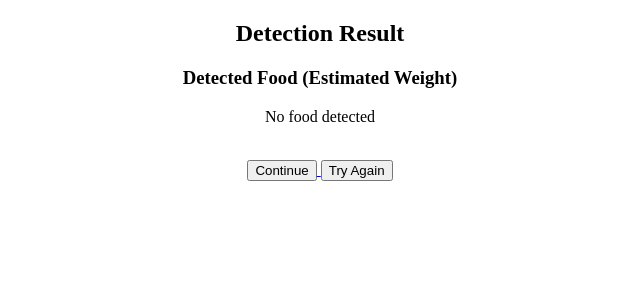
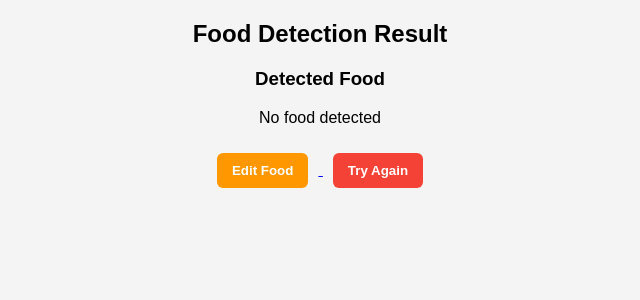
Before and after one commit to ThoJiaJun/NutriFit-Food-Image-Recognition-and-Calorie-Estimation-System, a Flask app: template nutrifit/templates/result.html in a window 1280 px wide. Shown: the top 300 px of the page, without its empty margins (320-960 px from the left). Run offline with Flask 3, Linux system fonts and the light colour scheme; the template is opened without the code that fills it, so the values that code supplies are empty; parts of the project's set-up code (start-up, migrations or seed data) failed here and were passed over.

Commit message:
Update result.html

```diff
--- a/nutrifit/templates/result.html
+++ b/nutrifit/templates/result.html
@@ -2,35 +2,90 @@
 <html>
 <head>
     <title>Detection Result</title>
+
+    <style>
+        body {
+            font-family: Arial;
+            text-align: center;
+            background: #f4f4f4;
+        }
+
+        img {
+            width: 400px;
+            margin-top: 20px;
+            border-radius: 10px;
+            box-shadow: 0 5px 15px rgba(0,0,0,0.2);
+        }
+
+        ul {
+            list-style: none;
+            padding: 0;
+        }
+
+        li {
+            background: white;
+            margin: 10px auto;
+            padding: 10px;
+            width: 300px;
+            border-radius: 8px;
+            box-shadow: 0 3px 10px rgba(0,0,0,0.1);
+        }
+
+        .btn {
+            padding: 10px 15px;
+            margin: 10px;
+            border: none;
+            cursor: pointer;
+            border-radius: 6px;
+            font-weight: bold;
+        }
+
+        .edit {
+            background: #ff9800;
+            color: white;
+        }
+
+        .retry {
+            background: #f44336;
+            color: white;
+        }
+
+        .continue {
+            background: #4facfe;
+            color: white;
+        }
+    </style>
 </head>
-<body style="text-align:center;">
 
-<h2>Detection Result</h2>
+<body>
+
+<h2>Food Detection Result</h2>
 
 {% if image_file %}
-    <img src="{{ url_for('static', filename='uploads/' + image_file) }}" width="400">
+    <img src="{{ url_for('static', filename='uploads/' + image_file) }}">
 {% endif %}
 
-<h3>Detected Food (Estimated Weight)</h3>
+<h3>Detected Food</h3>
 
 {% if detections %}
-    <ul>
-        {% for item in detections %}
-            <li>{{ item.food }} - {{ item.weight }} g</li>
-        {% endfor %}
-    </ul>
+<ul>
+    {% for item in detections %}
+        <li>
+            🍽 {{ item.food }} <br>
+            ⚖ {{ item.weight }} g
+        </li>
+    {% endfor %}
+</ul>
 {% else %}
-    <p>No food detected</p>
+<p>No food detected</p>
 {% endif %}
 
-<br>
-
 <a href="/continue">
-    <button>Continue</button>
+    <button class="btn edit">Edit Food</button>
 </a>
 
 <a href="/try_again">
-    <button>Try Again</button>
+    <button class="btn retry">Try Again</button>
 </a>
 
 </body>
```
